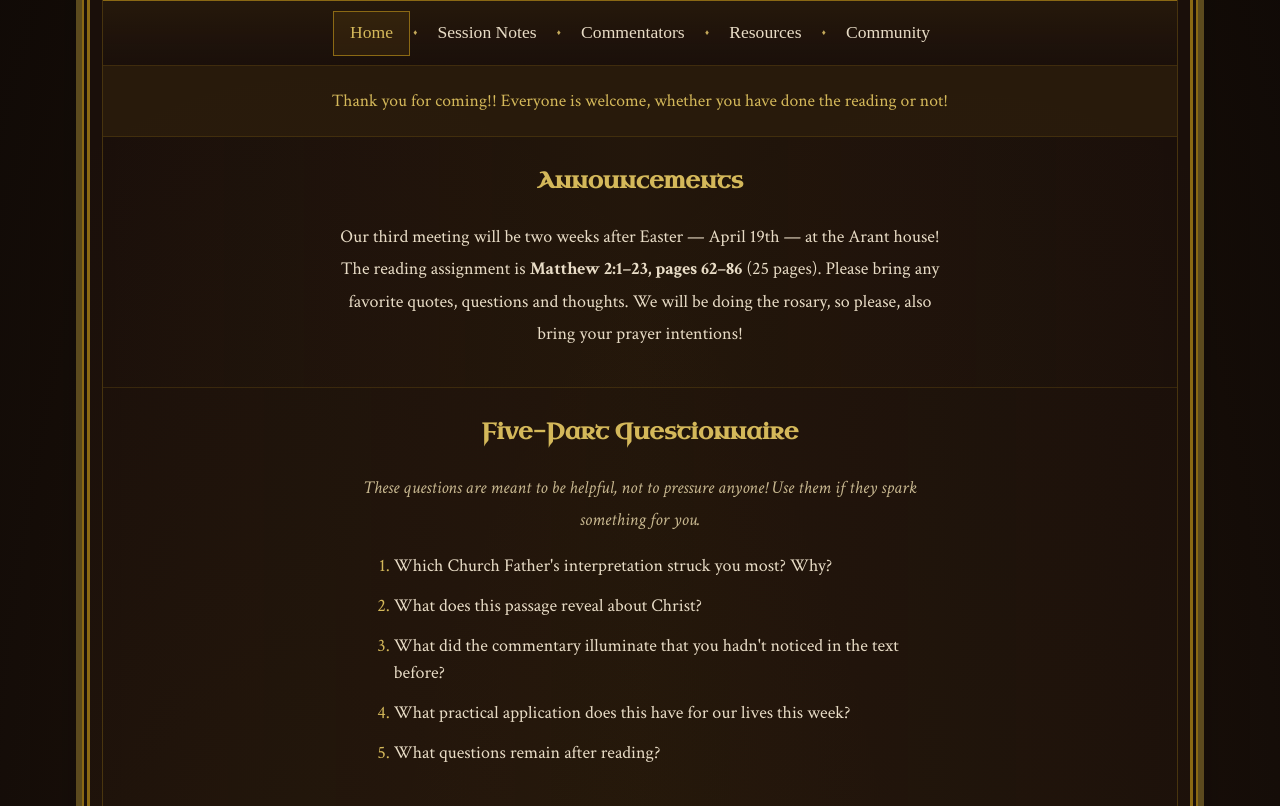
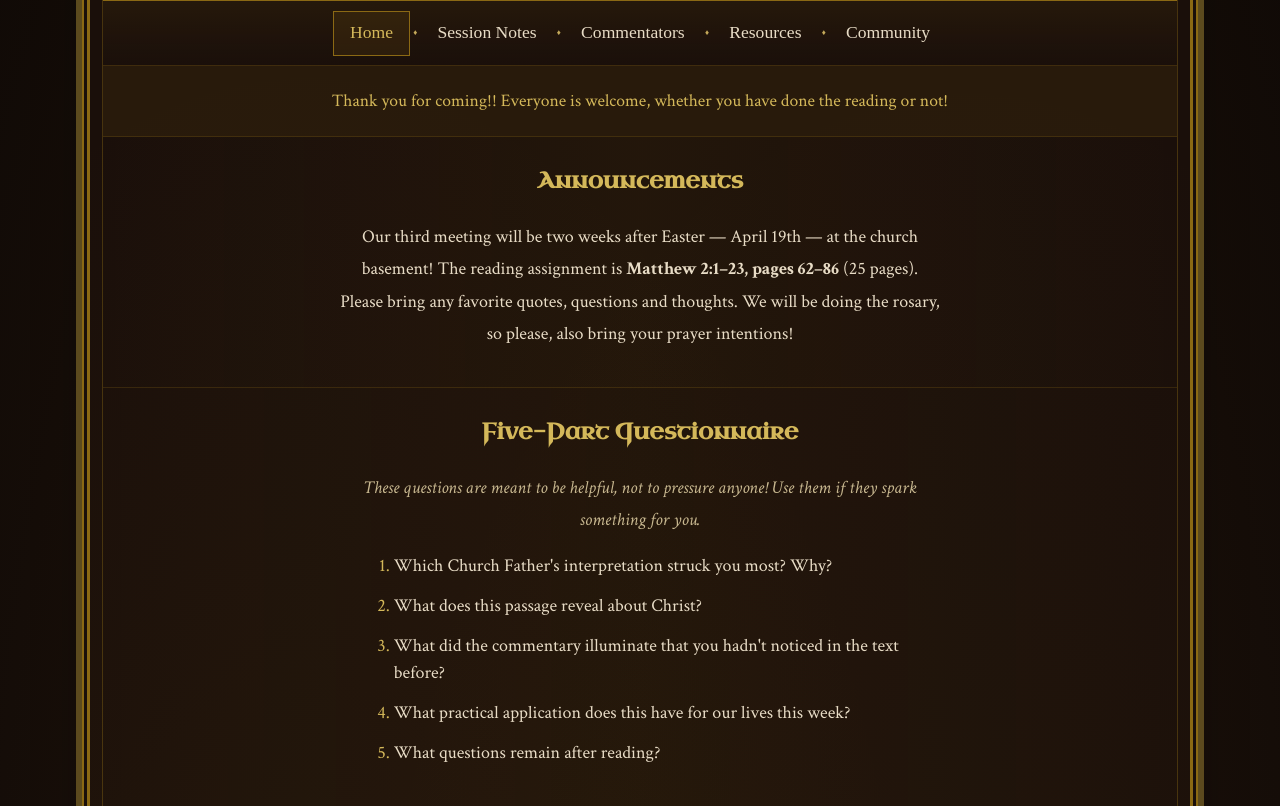
Before and after one commit to farant/biblestudy, a PHP site: page / in a window 1280 px wide. Shown: the part 444-1250 px from the top of the page. Run offline with PHP 8.4, Linux system fonts and the light colour scheme; some libraries are stand-ins or nearby versions; some web fonts are replaced.

Commit message:
Update meeting location to church basement
https://claude.ai/code/session_01P2fj7sF5oxJXkmFXQ5mUQG

```diff
--- a/templates/home.php
+++ b/templates/home.php
@@ -41,7 +41,7 @@ try {
         <h2>Announcements</h2>
         <p>
             Our third meeting will be two weeks after Easter &mdash; April 19th &mdash;
-            at the Arant house! The reading assignment is
+            at the church basement! The reading assignment is
             <strong>Matthew 2:1&ndash;23, pages 62&ndash;86</strong> (25 pages).
             Please bring any favorite quotes, questions and thoughts.
             We will be doing the rosary, so please, also bring your prayer intentions!
```
